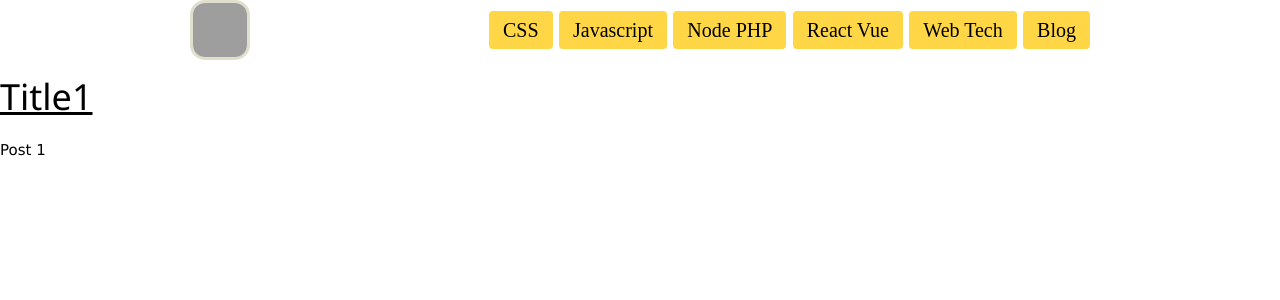
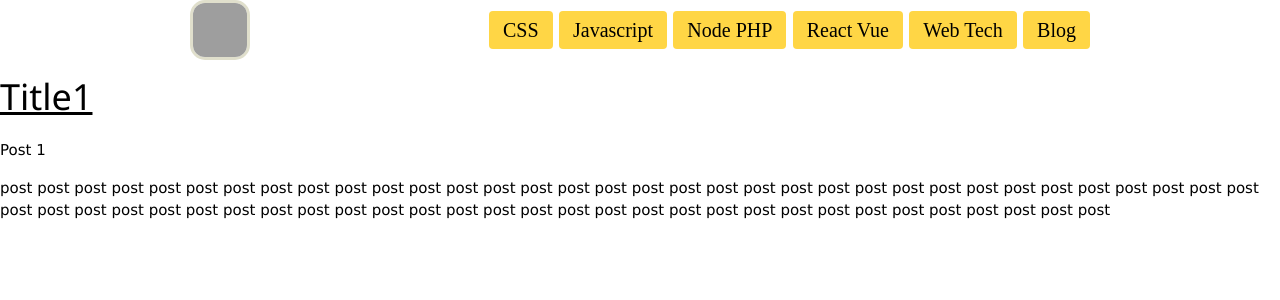
Before and after one commit to rfd3344a/rfd3344.github.io, a Jekyll site: the page built from pages/blog.html, in a window 1280 px wide. Shown: the top 300 px of the page. Built offline with Jekyll 4.4.1, drawn with Linux system fonts in a browser that asks for light colours; some web fonts are replaced; grey boxes are pictures that could not be loaded.

Commit message:
Update blog.html

```diff
--- a/pages/blog.html
+++ b/pages/blog.html
@@ -12,8 +12,9 @@ layout: default
       <div class="entry">
         {{ post.excerpt }}
       </div>
-
-
+      {% for post in site %}
+       post
+     {% endfor %}
     </article>
   {% endfor %}
 </div>
```
